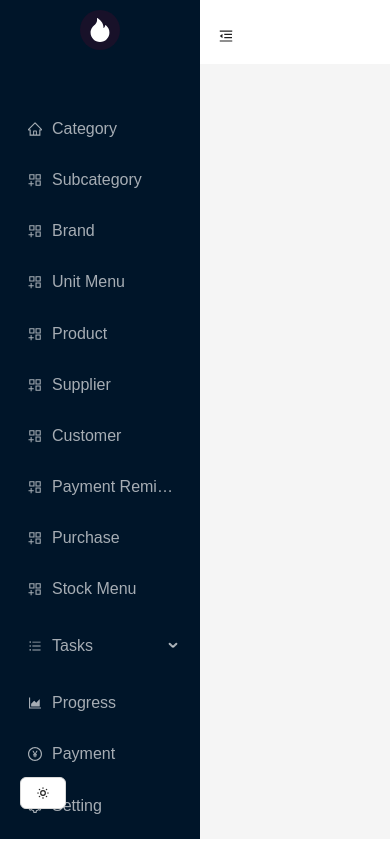
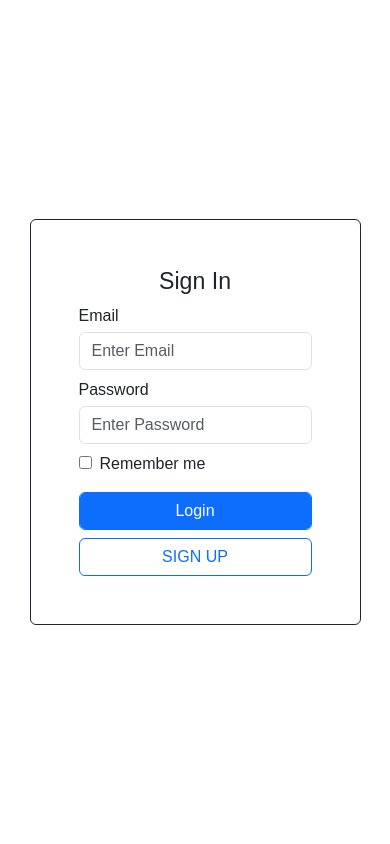
Before and after one commit to Mazharul180203/Shop-Management, a React (Vite) app in the folder client/: page /signin in a window 390 px wide. Built offline with nearby package versions, Linux system fonts and the light colour scheme.

Commit message:
change
change

```diff
--- a/client/package.json
+++ b/client/package.json
@@ -12,11 +12,13 @@
   "dependencies": {
     "@ant-design/icons": "^5.3.7",
     "antd": "^5.18.3",
+    "bootstrap": "^5.3.3",
     "js-cookie": "^3.0.5",
     "react": "^18.3.1",
     "react-bootstrap": "^2.10.3",
     "react-dom": "^18.3.1",
-    "react-icons": "^5.2.1"
+    "react-icons": "^5.2.1",
+    "react-router-dom": "^6.24.0"
   },
   "devDependencies": {
     "@types/react": "^18.3.3",
--- a/client/src/App.jsx
+++ b/client/src/App.jsx
@@ -1,10 +1,8 @@
-import SideNavbar from "./layout/SideNavbar.jsx";
+import Webroute from "./routes/webroute.jsx";
 
 function App() {
   return (
-   <SideNavbar>
-
-   </SideNavbar>
+       <Webroute />
   )
 }
 
--- /dev/null
+++ b/client/src/assets/CSS/SignupPage.css
@@ -0,0 +1,15 @@
+.form_container{
+    width: 30%;
+}
+
+@media screen and (max-width: 1000px) {
+    .form_container {
+        width: 45%;
+    }
+}
+
+@media screen and (max-width: 700px) {
+    .form_container {
+        width: 65%;
+    }
+}
--- a/client/src/assets/CSS/index.css
+++ b/client/src/assets/CSS/index.css
@@ -33,19 +33,17 @@
 }
 
 .menu-bar {
-    height: 88vh;
-    margin-top: 2rem;
+    margin-top: 1rem;
     display: flex;
     flex-direction: column;
     gap: 15px;
     font-size: 1rem;
     position: relative;
     overflow-y: auto; /* Ensures the sidebar is scrollable if the content overflows */
+    flex-grow: 1; /* Allows the menu-bar to grow and fill the available space */
 }
 .toggle-theme-btn {
-    position: absolute;
-    bottom: 30px;
-    left: 20px;
+    margin-top: auto; /* Pushes the button to the bottom */
     display: flex;
     align-items: center;
     justify-content: center;
--- a/client/src/layout/MenuList.jsx
+++ b/client/src/layout/MenuList.jsx
@@ -40,15 +40,15 @@ const MenuList = ({darkTheme}) => {
             <Menu.Item key="stockMenu" icon={<AppstoreAddOutlined />}>
                 Stock Menu
             </Menu.Item>
-            {/*<Menu.Item key="saleMenu" icon={<AppstoreAddOutlined />}>*/}
-            {/*    Sale Menu*/}
-            {/*</Menu.Item>*/}
-            {/*<Menu.Item key="dueMenu" icon={<AppstoreAddOutlined />}>*/}
-            {/*    Due Menu*/}
-            {/*</Menu.Item>*/}
-            {/*<Menu.Item key="Ledger" icon={<AppstoreAddOutlined />}>*/}
-            {/*    Ledger*/}
-            {/*</Menu.Item>*/}
+            <Menu.Item key="saleMenu" icon={<AppstoreAddOutlined />}>
+                Sale Menu
+            </Menu.Item>
+            <Menu.Item key="dueMenu" icon={<AppstoreAddOutlined />}>
+                Due Menu
+            </Menu.Item>
+            <Menu.Item key="Ledger" icon={<AppstoreAddOutlined />}>
+                Ledger
+            </Menu.Item>
             <Menu.SubMenu key="subtasks 1" icon={<BarsOutlined />} title="Tasks">
                 <Menu.Item key="task 1"> Task 1</Menu.Item>
                 <Menu.Item key="task 2"> Task 2</Menu.Item>
--- a/client/src/main.jsx
+++ b/client/src/main.jsx
@@ -2,6 +2,7 @@ import React from 'react'
 import ReactDOM from 'react-dom/client'
 import App from './App.jsx'
 import './assets/CSS/index.css'
+import 'bootstrap/dist/css/bootstrap.min.css'
 
 ReactDOM.createRoot(document.getElementById('root')).render(
   <React.StrictMode>
--- /dev/null
+++ b/client/src/pages/Autentication/SignInPage.jsx
@@ -0,0 +1,36 @@
+import React from 'react';
+import {Link} from "react-router-dom";
+
+const SignInPage = () => {
+    return (
+        <div className="login template d-flex justify-content-center align-items-center vh-100 bg-white">
+            <div className="form_container p-5 border border-dark rounded bg-white">
+                <form>
+                    <h3 className="text-center">Sign In</h3>
+                    <div className="mb-2">
+                        <label>Email</label>
+                        <input type="email" placeholder="Enter Email" className="form-control mt-1"/>
+                    </div>
+                    <div className="mb-2">
+                        <label>Password</label>
+                        <input type="password" placeholder="Enter Password" className="form-control mt-1"/>
+                    </div>
+                    <div>
+                        <input type="checkbox" className="custom-control custom-checkbox" id="check"/>
+                        <label htmlFor="check" className="custom-input-lable ms-2">
+                            Remember me
+                        </label>
+                    </div>
+                    <div className="d-grid mt-2">
+                        <button className="btn btn-primary btn-block form-control mt-2">Login</button>
+                    </div>
+                    <Link to="/signup" type="button"
+                          className="btn btn-outline-primary btn-block form-control mt-2">SIGN UP</Link>
+
+                </form>
+            </div>
+        </div>
+    );
+};
+
+export default SignInPage;
--- /dev/null
+++ b/client/src/pages/Autentication/SignupPage.jsx
@@ -0,0 +1,35 @@
+import React from 'react';
+import {Link} from "react-router-dom";
+
+const SignupPage = () => {
+    return (
+        <div className="login template d-flex justify-content-center align-items-center vh-100 bg-white">
+            <div className="form_container p-5 border border-dark rounded bg-white">
+                <form>
+                    <h3 className="text-center">Sign Up</h3>
+                    <div className="mb-2">
+                        <label>Email</label>
+                        <input type="email" placeholder="Enter Email" className="form-control mt-1"/>
+                    </div>
+                    <div className="mb-2">
+                        <label>Password</label>
+                        <input type="password" placeholder="Enter Password" className="form-control mt-1"/>
+                    </div>
+                    <div>
+                        <input type="checkbox" className="custom-control custom-checkbox" id="check"/>
+                        <label htmlFor="check" className="custom-input-lable ms-2">
+                            Remember me
+                        </label>
+                    </div>
+                    <div className="d-grid mt-2">
+                        <button className="btn btn-primary btn-block form-control mt-2">Register</button>
+                    </div>
+                    <Link to="/signin" type="button"
+                          className="btn btn-outline-primary btn-block form-control mt-2">Sign In</Link>
+                </form>
+            </div>
+        </div>
+    );
+};
+
+export default SignupPage;
--- /dev/null
+++ b/client/src/routes/webroute.jsx
@@ -0,0 +1,18 @@
+import React from 'react';
+import {BrowserRouter, Routes, Route} from "react-router-dom";
+import SignupPage from "../pages/Autentication/SignupPage.jsx";
+import SignInPage from "../pages/Autentication/SignInPage.jsx";
+
+
+const Webroute = () => {
+    return (
+        <BrowserRouter >
+            <Routes>
+                <Route path="/signup" element={<SignupPage/>}/>
+                <Route path="/signin" element={<SignInPage/>}/>
+            </Routes>
+        </BrowserRouter>
+    );
+};
+
+export default Webroute;
```
Also changed, not shown: 1 other file (tests, documents, lock files or other folders).
